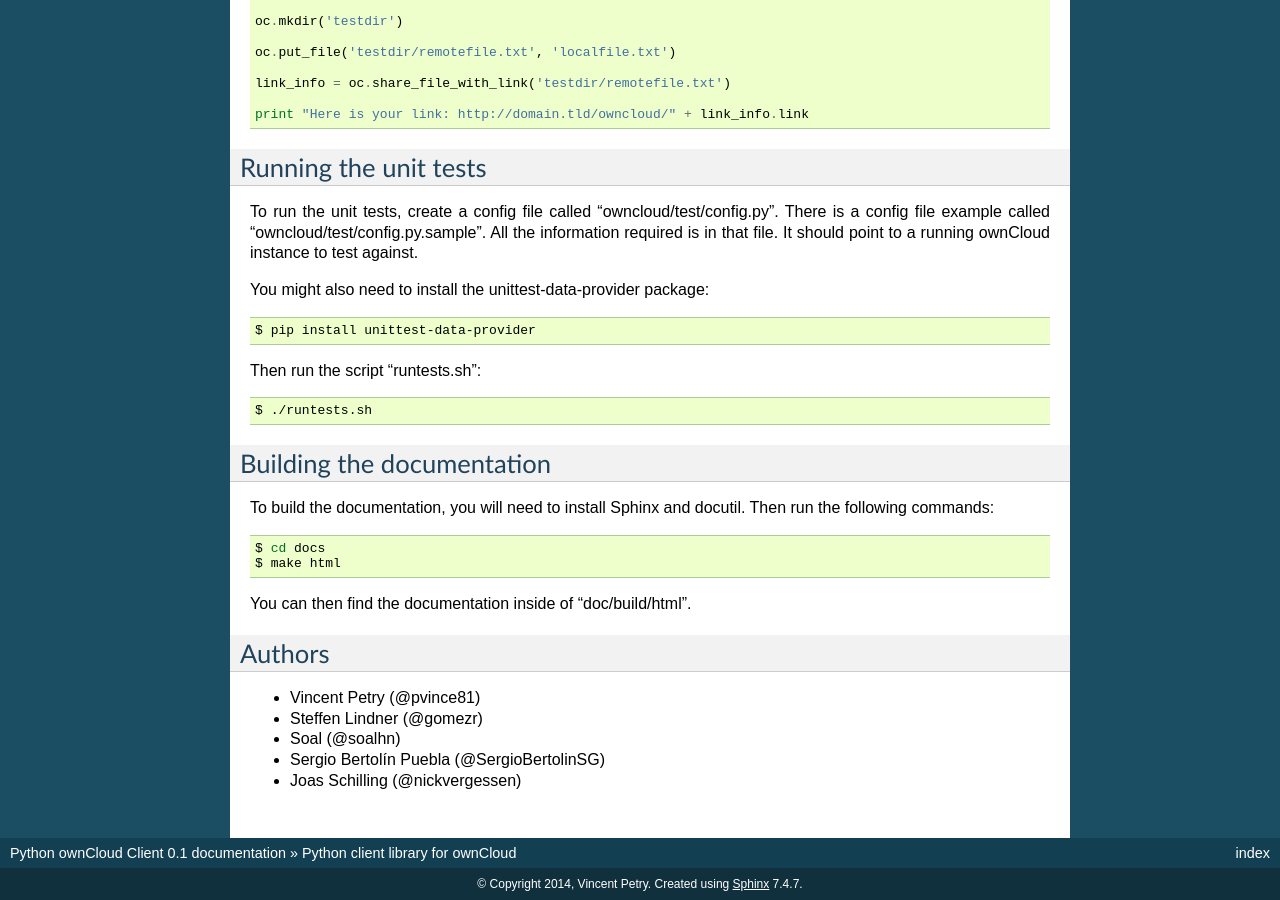
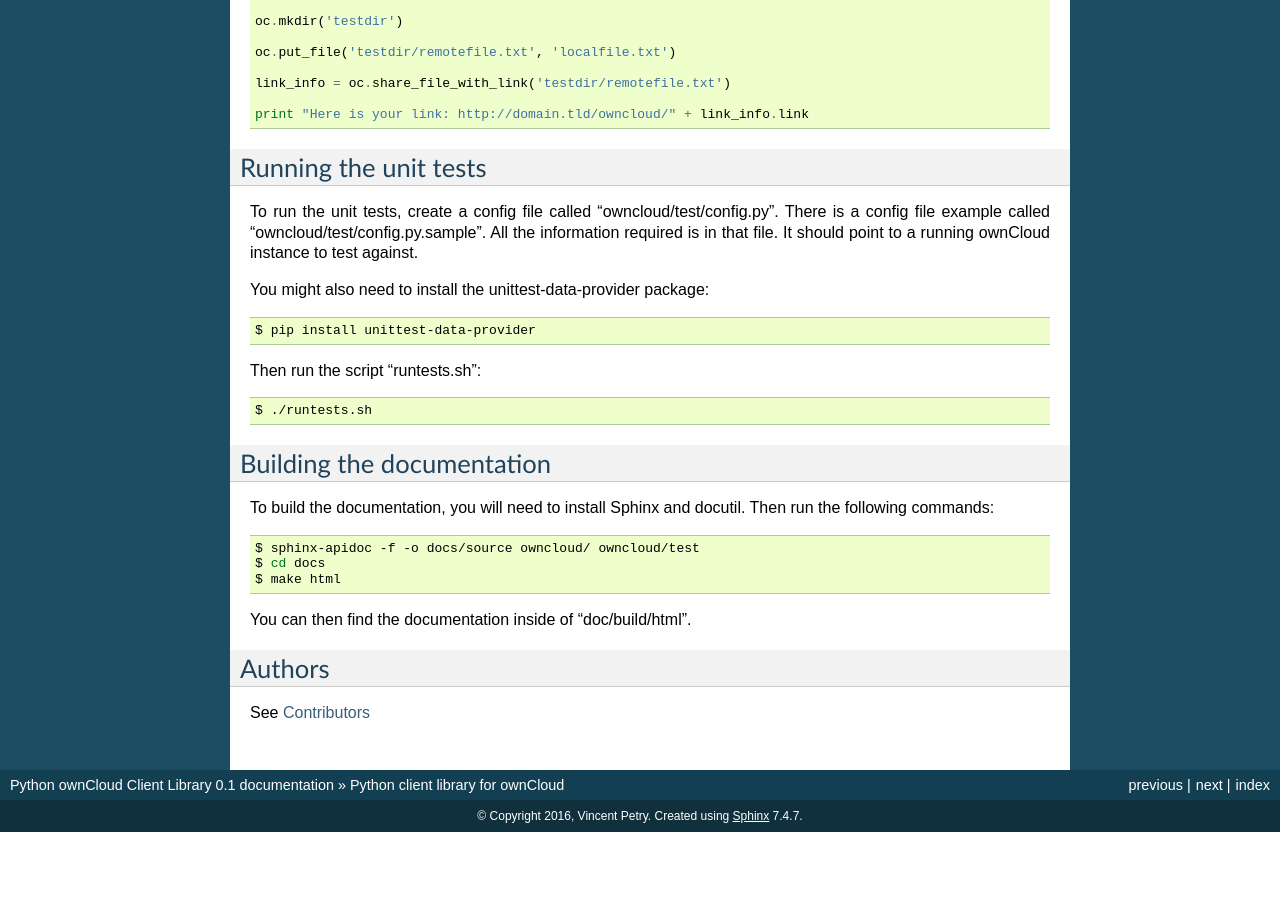
Before and after one commit to owncloud/pyocclient, a Sphinx documentation site: the page built from docs/source/README.rst, in a window 1280 px wide and 900 px high, scrolled down 1725 px. Built offline with Sphinx 7.4.7, drawn with Linux system fonts in a browser that asks for light colours; after the commit the page ends 2557 px from its top, so only the background shows below that; some of the changed text lies outside the part shown.

Commit message:
Improve docs, move contributors

```diff
--- /dev/null
+++ b/CONTRIBUTORS.rst
@@ -0,0 +1 @@
+docs/source/CONTRIBUTORS.rst
--- a/docs/source/README.rst
+++ b/docs/source/README.rst
@@ -133,6 +133,7 @@
 
 .. code-block:: bash
 
+    $ sphinx-apidoc -f -o docs/source owncloud/ owncloud/test
     $ cd docs
     $ make html
 
@@ -141,8 +142,4 @@
 Authors
 =======
 
-- Vincent Petry (@pvince81)
-- Steffen Lindner (@gomezr)
-- Soal (@soalhn)
-- Sergio Bertolín Puebla (@SergioBertolinSG)
-- Joas Schilling (@nickvergessen)
+See :doc:`Contributors <CONTRIBUTORS>`
--- a/docs/source/conf.py
+++ b/docs/source/conf.py
@@ -29,8 +29,9 @@
 # extensions coming with Sphinx (named 'sphinx.ext.*') or your custom
 # ones.
 extensions = [
-	'sphinx.ext.autodoc',
+    'sphinx.ext.autodoc',
     'sphinx.ext.coverage',
+    'sphinx.ext.intersphinx',
 ]
 
 # Add any paths that contain templates here, relative to this directory.
@@ -46,8 +47,8 @@
 master_doc = 'index'
 
 # General information about the project.
-project = u'Python ownCloud Client'
-copyright = u'2014, Vincent Petry'
+project = u'Python ownCloud Client Library'
+copyright = u'2016, Vincent Petry'
 
 # The version info for the project you're documenting, acts as replacement for
 # |version| and |release|, also used in various other places throughout the
@@ -199,7 +200,7 @@
 # (source start file, target name, title,
 #  author, documentclass [howto, manual, or own class]).
 latex_documents = [
-  ('index', 'pyocclient.tex', u'Python ownCloud Client Documentation',
+  ('index', 'pyocclient.tex', u'Python ownCloud Client Library Documentation',
    u'Vincent Petry', 'manual'),
 ]
 
@@ -229,7 +230,7 @@
 # One entry per manual page. List of tuples
 # (source start file, name, description, authors, manual section).
 man_pages = [
-    ('index', 'owncloud', u'Python ownCloud Client Documentation',
+    ('index', 'owncloud', u'Python ownCloud Client Library Documentation',
      [u'Vincent Petry'], 1)
 ]
 
@@ -243,7 +244,7 @@
 # (source start file, target name, title, author,
 #  dir menu entry, description, category)
 texinfo_documents = [
-  ('index', 'ownCloudClient', u'Python ownCloud Client Documentation',
+  ('index', 'ownCloudClient', u'Python ownCloud Client Library Documentation',
    u'Vincent Petry', 'ownCloudClient', 'Python client library for ownCloud.',
    'Miscellaneous'),
 ]
@@ -259,3 +260,7 @@
 
 # If true, do not generate a @detailmenu in the "Top" node's menu.
 #texinfo_no_detailmenu = False
+
+intersphinx_mapping = {
+    'python': ('https://docs.python.org/2.7', None),
+}
--- a/docs/source/index.rst
+++ b/docs/source/index.rst
@@ -11,7 +11,8 @@
 .. toctree::
    :maxdepth: 2
 
-   owncloud
+   Description <README>
+   API Documentation <owncloud>
 
 Indices and tables
 ==================
```
Also changed, not shown: docs/source/CONTRIBUTORS.rst (+17 -0 lines), docs/source/owncloud.rst (+12 -0 lines).
